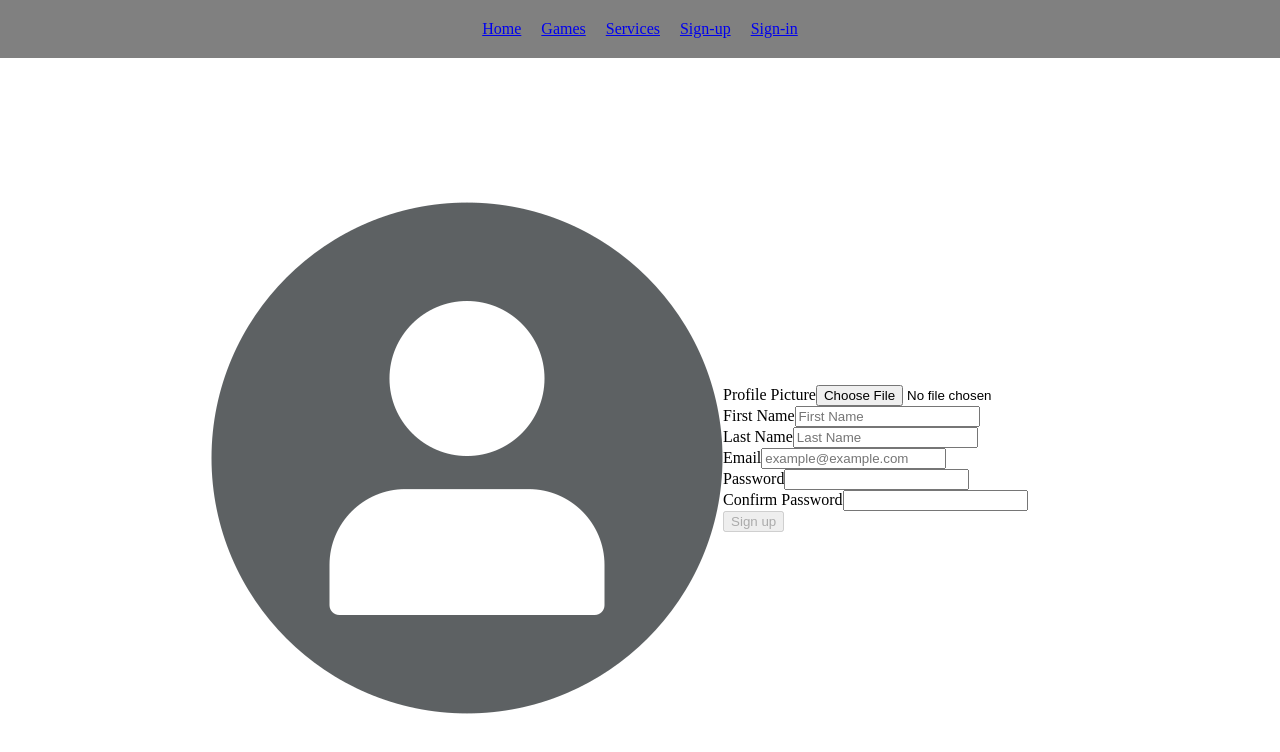
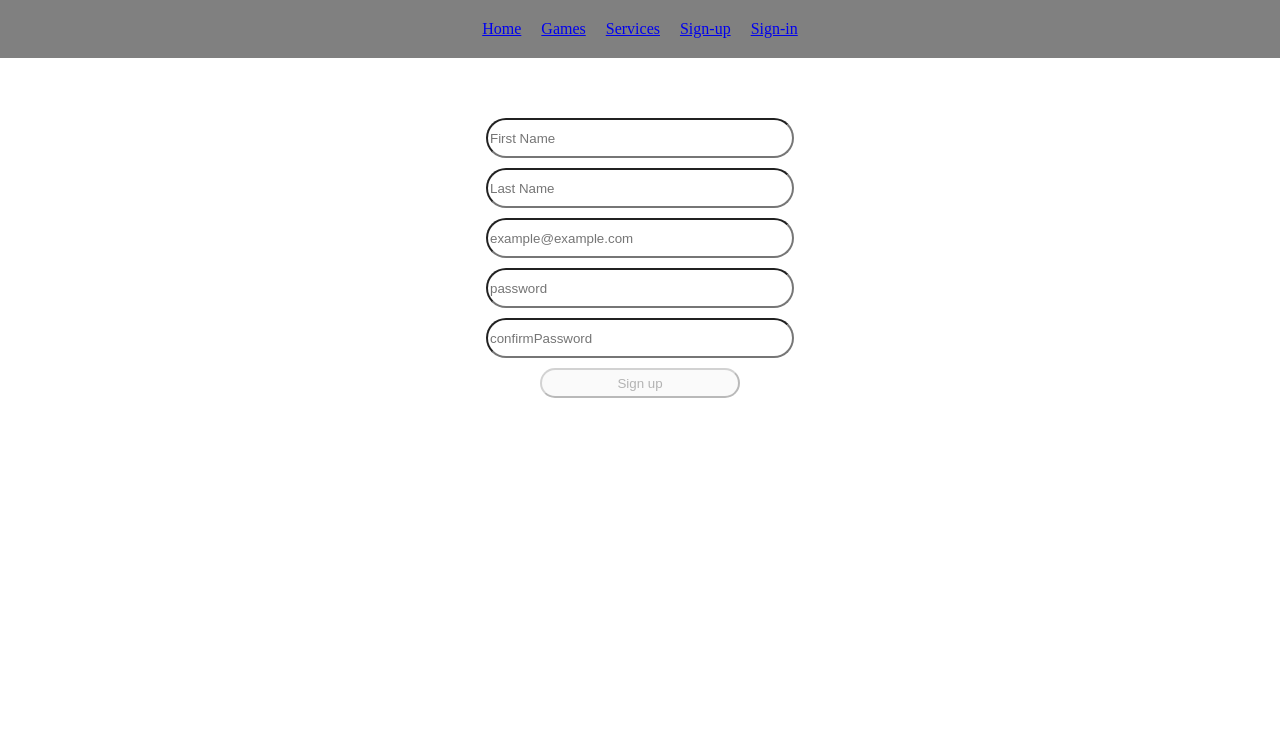
Before and after one commit to oklyz/My_amusment_park-front-end, a React (Vite) app in the folder My_amusment_park(front-end)/: page /sign-up in a window 1280 px wide. Shown: the top 752 px of the page. Built offline with nearby package versions, Linux system fonts and the light colour scheme.

Commit message:
sign in uo form

```diff
--- a/My_amusment_park(front-end)/src/App.css
+++ b/My_amusment_park(front-end)/src/App.css
@@ -284,10 +284,45 @@ header a {
 }
 
 
-.sign-form {
+.sign-form{
   display: flex;
+flex-direction:column ;
+  justify-content: center;
+  align-items: center;
+  height: 100vh;
+  width: 100%;
+  gap: 10px;
+}
+.sign-form-up {
+  margin-top: -200px;
+  display: flex;
+flex-direction:column ;
   justify-content: center;
   align-items: center;
   height: 100vh;
   width: 100%;
 }
+.pfp{
+  width: 300px;
+}
+.up{
+  gap: 10px;
+  display: flex;
+  justify-content: center;
+  align-items: center;
+  flex-direction:column ;
+}
+.input-wrapper input {
+border-radius: 30px;
+height: 34px;
+width: 300px;
+}
+.b-up{
+  border-radius: 30px;
+  width: 200px;
+  height: 30px;
+}
+.b-in{
+  border-radius: 30px;
+  width: 200px;
+  height: 30px;}
--- a/My_amusment_park(front-end)/src/components/SignIn.jsx
+++ b/My_amusment_park(front-end)/src/components/SignIn.jsx
@@ -24,7 +24,7 @@ const SignIn = ({setUser, user}) => {
     <div className='sign-form'>
       <form className="sign-form" onSubmit={handleSubmit}>
         <div className="input-wrapper">
-          <label htmlFor="email">Email</label>
+
           <input
             onChange={handleChange}
             id="email"
@@ -36,8 +36,8 @@ const SignIn = ({setUser, user}) => {
           />
         </div>
         <div className="input-wrapper">
-          <label htmlFor="password">Password</label>
-          <input
+
+          <input placeholder="password"
             onChange={handleChange}
             type="password"
             id="password"
@@ -45,7 +45,7 @@ const SignIn = ({setUser, user}) => {
             required
           />
         </div>
-        <button disabled={!formValues.email || !formValues.password}>
+        <button className="b-in" disabled={!formValues.email || !formValues.password}>
           Sign In
         </button>
       </form>
--- a/My_amusment_park(front-end)/src/components/SignUp.jsx
+++ b/My_amusment_park(front-end)/src/components/SignUp.jsx
@@ -33,15 +33,12 @@ const SignUp = () => {
   }
 
   return (
-    <div className='sign-form'>
-      <img src='./image.png' alt="profile-picture" />
-      <form onSubmit={handleSubmit}>
-        <div className='image-holder'>
-          <label htmlFor="avatar">Profile Picture</label>
-          <input type="file" />
-        </div>
+    <div className='sign-form-up'>
+
+      <form onSubmit={handleSubmit} className='up'>
+
         <div className="input-wrapper">
-          <label htmlFor="firstname">First Name</label>
+
           <input
             name="firstname"
             type="text"
@@ -52,7 +49,7 @@ const SignUp = () => {
           />
         </div>
         <div className='input-wrapper'>
-          <label htmlFor="lastname">Last Name</label>
+
           <input
           name='lastname'
           type='text'
@@ -63,7 +60,7 @@ const SignUp = () => {
           />
         </div>
         <div className="input-wrapper">
-          <label htmlFor="email">Email</label>
+
           <input
             name="email"
             type="email"
@@ -75,8 +72,8 @@ const SignUp = () => {
           />
         </div>
         <div className="input-wrapper">
-          <label htmlFor="password">Password</label>
-          <input
+
+          <input placeholder='password'
             name="password"
             type="password"
             onChange={handleChange}
@@ -86,8 +83,8 @@ const SignUp = () => {
           />
         </div>
         <div className="input-wrapper">
-          <label htmlFor="confirmPassword">Confirm Password</label>
-          <input
+
+          <input placeholder='confirmPassword'
             name="confirmPassword"
             type="password"
             onChange={handleChange}
@@ -96,7 +93,7 @@ const SignUp = () => {
             autoComplete="off"
           />
         </div>
-        <button
+        <button className='b-up'
           disabled={
             !formValues.firstname ||
             !formValues.lastname ||
```
